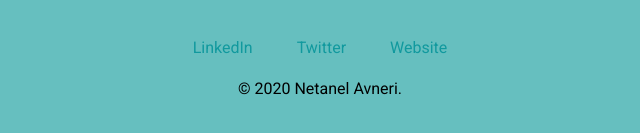
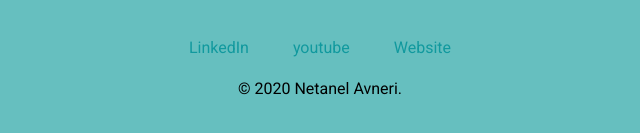
Before and after one commit to na-di/NETANEL-CV, a plain HTML site: page index.html in a window 1280 px wide. Shown: the part 2606-2739 px from the top of the page, 320-960 px from the left. Drawn offline with Linux system fonts and the light colour scheme.

Commit message:
Update index.html

```diff
--- a/index.html
+++ b/index.html
@@ -57,8 +57,8 @@
 
   <div class="bottom-container">
     <a class="footer-link" href="https://www.linkedin.com/">LinkedIn</a>
-    <a class="footer-link" href="https://twitter.com/">Twitter</a>
-    <a class="footer-link" href="https://www.appbrewery.co/">Website</a>
+    <a class="footer-link" href="https://www.youtube.com/channel/UCyN1zd8ulecheaQYxo3LA9Q">youtube</a>
+    <a class="footer-link" href="https://www.webforalls.co.il/">Website</a>
     <p>© 2020 Netanel Avneri.</p>
   </div>
 
```
